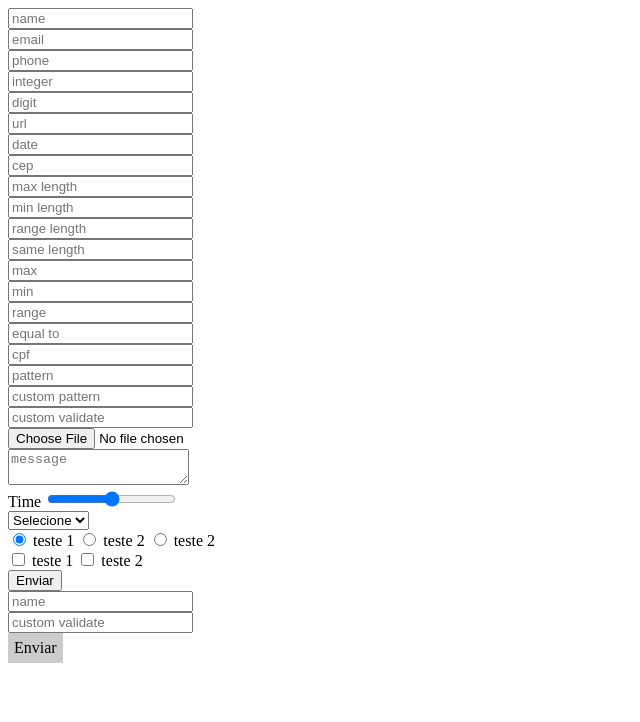
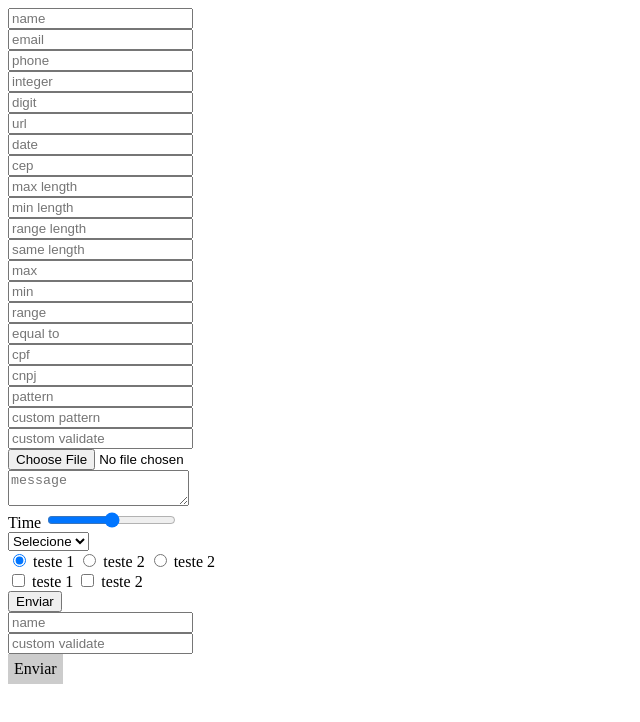
Before and after one commit to welisonmenezes/vanilla-validator, a website: page index.html in a window 1280 px wide. Shown: the whole page, without its empty margins (0-640 px from the left). Drawn offline with Linux system fonts and the light colour scheme.

Commit message:
add cnpj validation

```diff
--- a/index.html
+++ b/index.html
@@ -75,6 +75,9 @@
 		</div>
 		<div>
 			<input type="text" class="cpf" placeholder="cpf">
+		</div>
+		<div>
+			<input type="text" class="cnpj" placeholder="cnpj">
 		</div>
 		<div>
 			<input type="text" class="pattern" placeholder="pattern">
@@ -268,11 +271,17 @@
 				equalToSuccess: function(element){
 					console.log('equalToSuccess');
 				},
-				cpfToError: function(element){
-					console.log('cpfToError');
+				cpfError: function(element){
+					console.log('cpfError');
 				},
-				cpfToSuccess: function(element){
-					console.log('cpfToSuccess');
+				cpfSuccess: function(element){
+					console.log('cpfSuccess');
+				},
+				cnpjError: function(element){
+					console.log('cnpjError');
+				},
+				cnpjSuccess: function(element){
+					console.log('cnpjSuccess');
 				},
 				patternError: function(element){
 					console.log('patternError');
--- a/vanilla-validator.js
+++ b/vanilla-validator.js
@@ -55,7 +55,8 @@ var VanillaValidator = (function(){
 				min: 'The value needs to be greater or equals to 3',
 				range: 'The value needs to be between 3 and 5',
 				equalTo: 'The value needs to be 10',
-				cpf: 'Ivalid cpf'
+				cpf: 'Invalid cpf',
+				cnpj: 'Invalid cnpj'
 			},
 			customValidationsConfig: {
 				pattern: '[0-9]', // or by html attribute 'data-pattern'
@@ -110,8 +111,10 @@ var VanillaValidator = (function(){
 				rangeSuccess: null,
 				equalToError: null,
 				equalToSuccess: null,
-				cpfToError: null,
-				cpfToSuccess: null,
+				cpfError: null,
+				cpfSuccess: null,
+				cnpjError: null,
+				cnpjSuccess: null,
 				patternError: null,
 				patternSuccess: null,
 				beforeValidate: null,
@@ -396,6 +399,11 @@ var VanillaValidator = (function(){
 				if(!this.factoryValidate(field, this.isCpf, this.config.messages.cpf, this.config.callbacks.cpfError, this.config.callbacks.cpfSuccess)) ret = false;
 			}
 
+			// CNPJ
+			if(field.classList.contains(this.config.selectors.cnpj)){
+				if(!this.factoryValidate(field, this.isCnpj, this.config.messages.cnpj, this.config.callbacks.cnpjError, this.config.callbacks.cnpjSuccess)) ret = false;
+			}
+
 			// PATTERN
 			if(field.classList.contains(this.config.selectors.pattern)){
 				if(!this.validatePattern(field)) ret = false;
```
